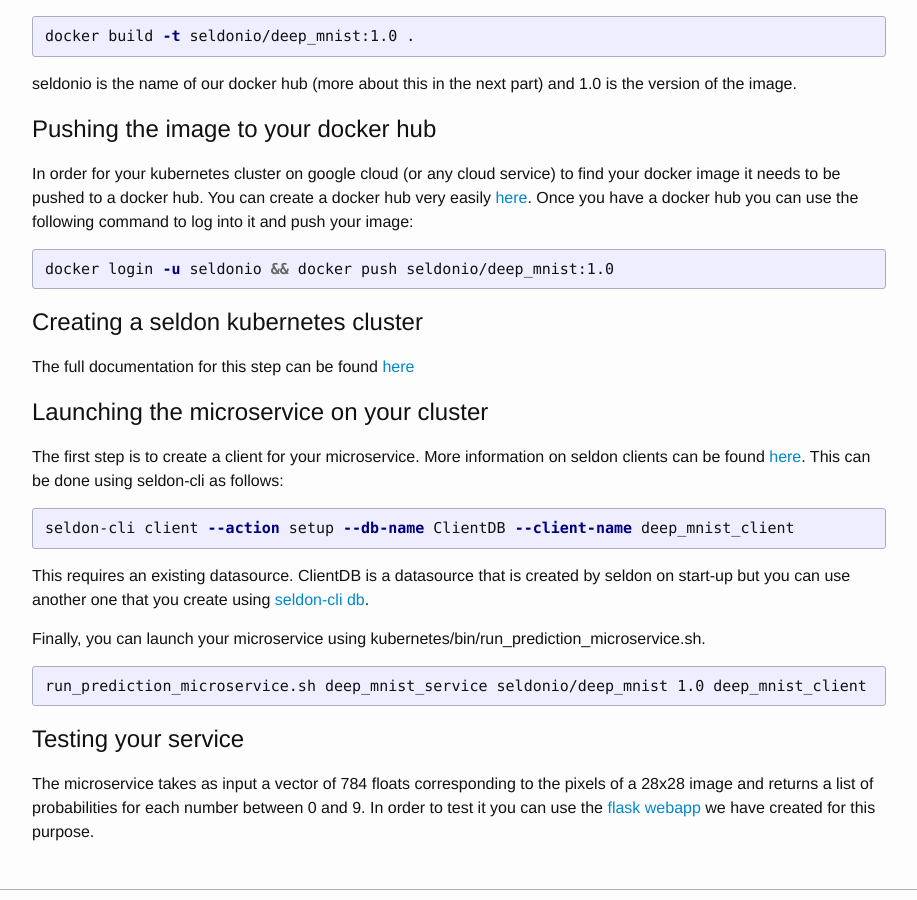
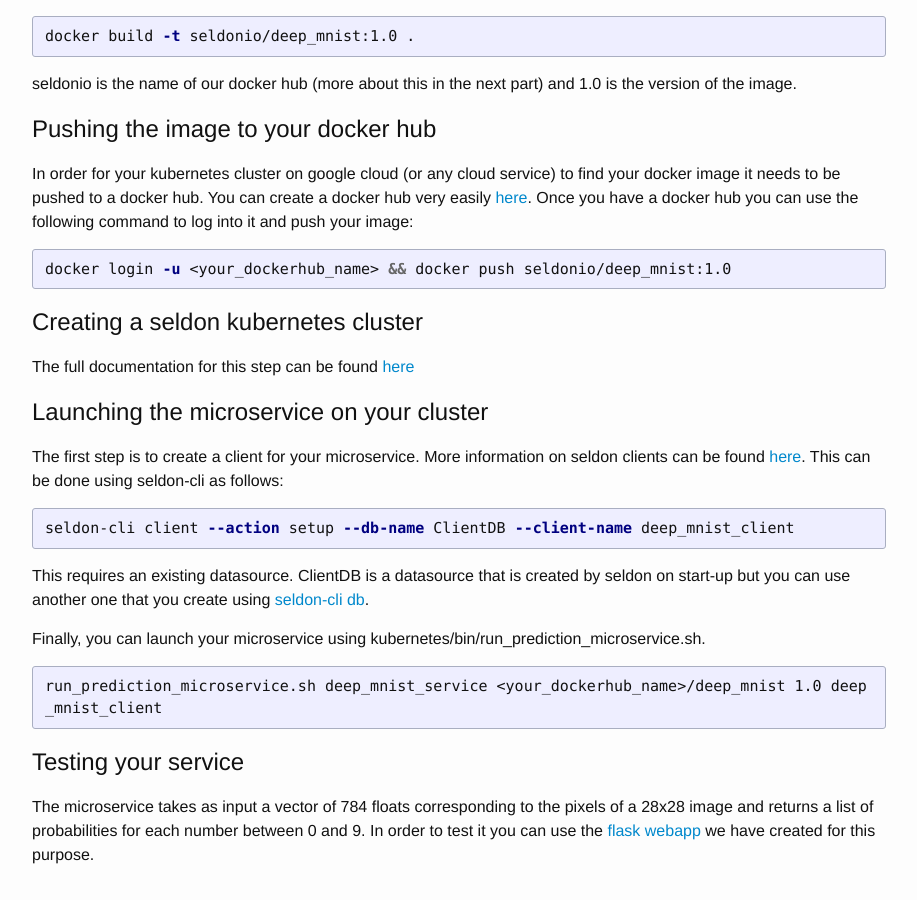
Before and after one commit to SeldonIO/seldonio.github.com, a Jekyll site: the page built from tensorflow-deep-mnist-example.md, in a window 1280 px wide and 900 px high, scrolled down 4398 px. Shown: the whole window, without its empty margins (181-1098 px from the left). Built offline with Jekyll 4.4.1, drawn with Linux system fonts in a browser that asks for light colours.

Commit message:
Small fix

```diff
--- a/tensorflow-deep-mnist-example.md
+++ b/tensorflow-deep-mnist-example.md
@@ -212,7 +212,7 @@ In order for your kubernetes cluster on google cloud (or any cloud service) to f
 Once you have a docker hub you can use the following command to log into it and push your image:
 
 {% highlight bash %}
-docker login -u seldonio && docker push seldonio/deep_mnist:1.0
+docker login -u <your_dockerhub_name> && docker push seldonio/deep_mnist:1.0
 {% endhighlight %}
 
 
@@ -235,7 +235,7 @@ This requires an existing datasource. ClientDB is a datasource that is created b
 Finally, you can launch your microservice using kubernetes/bin/run_prediction_microservice.sh.
 
 {% highlight bash %}
-run_prediction_microservice.sh deep_mnist_service seldonio/deep_mnist 1.0 deep_mnist_client
+run_prediction_microservice.sh deep_mnist_service <your_dockerhub_name>/deep_mnist 1.0 deep_mnist_client
 {% endhighlight %}
 
 
```
